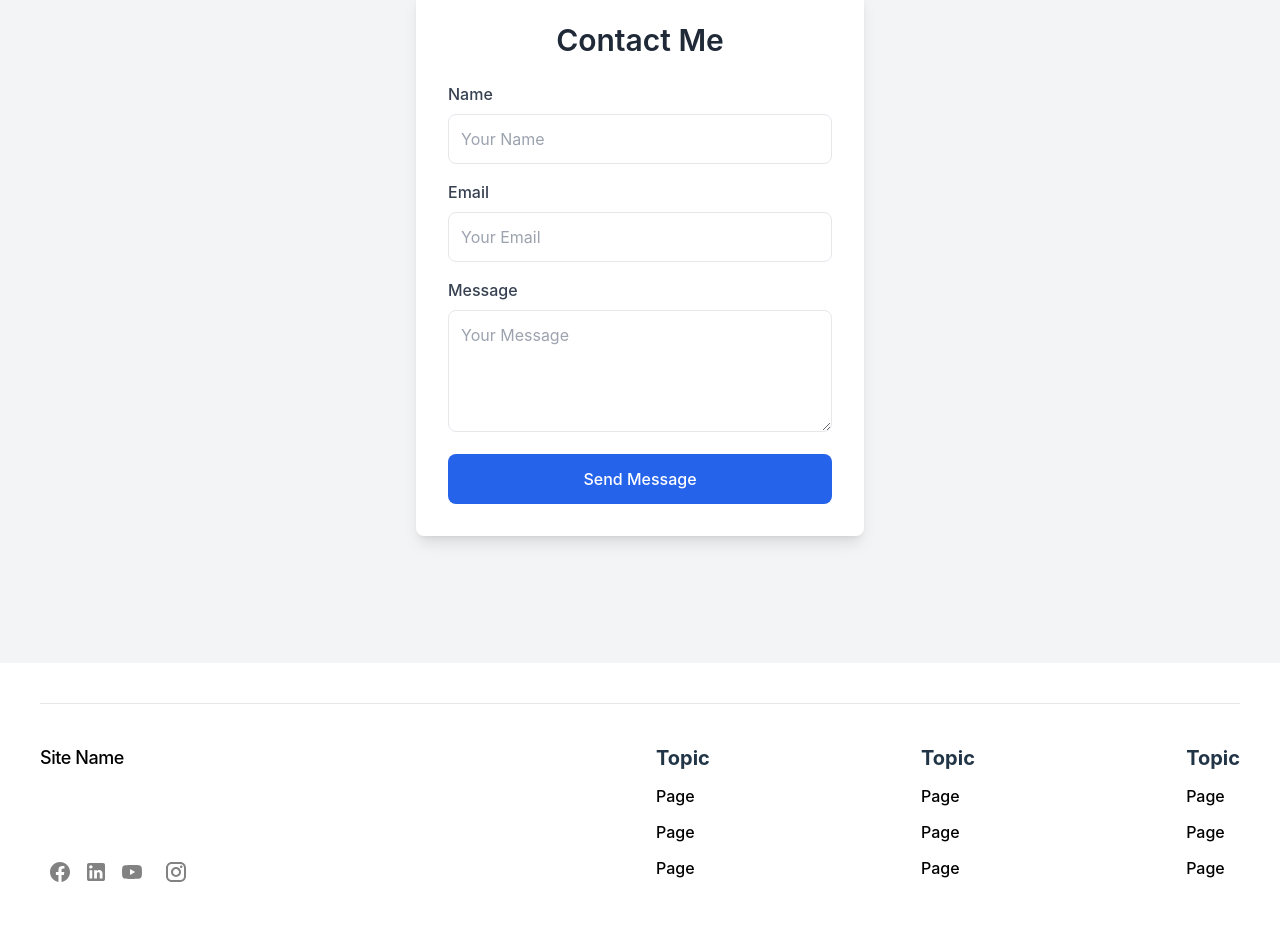
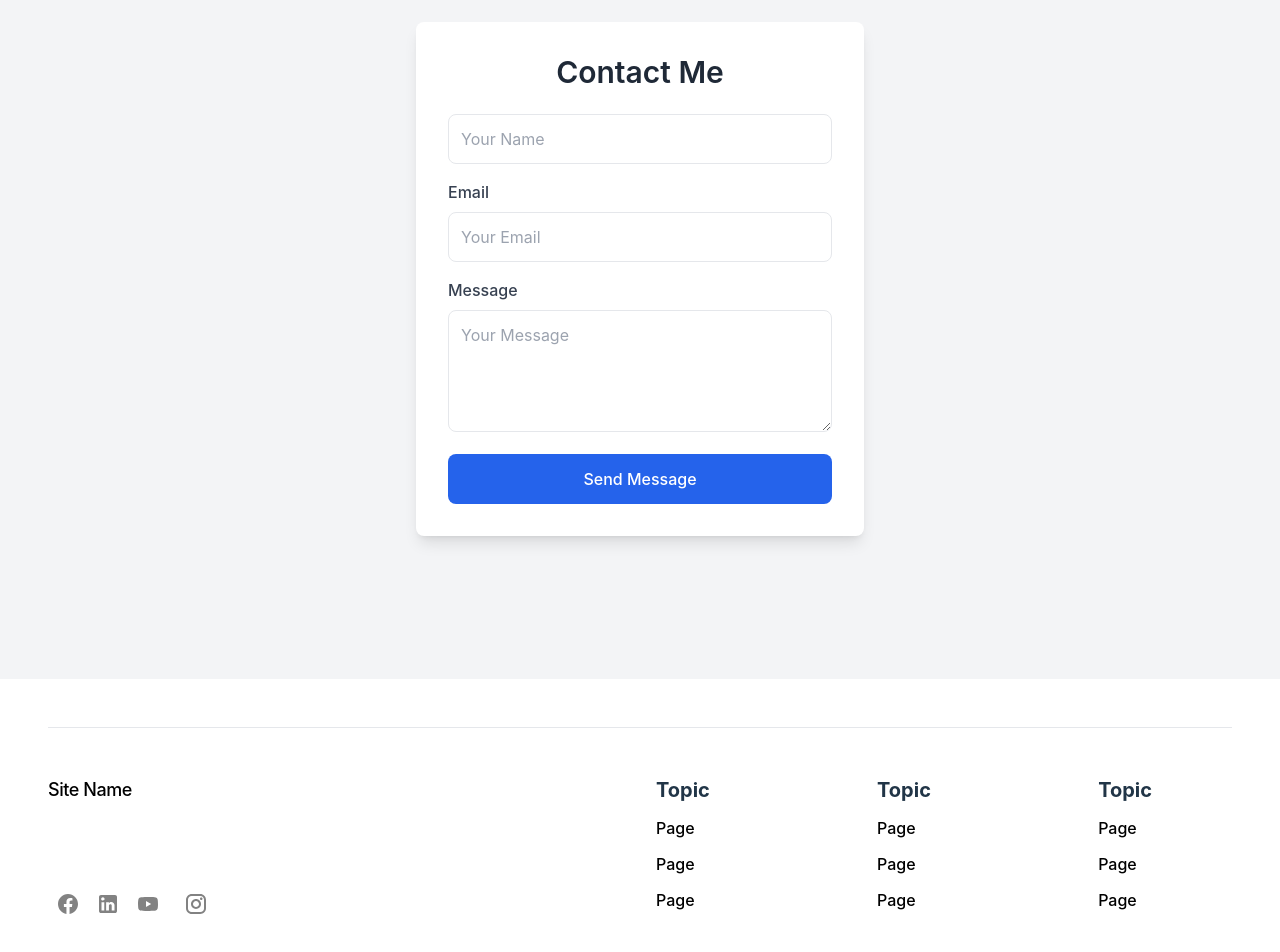
Before and after one commit to TriantafyllosZegos/reskill-app, a React (Vite) app in the folder reskill-frontend-app/: page /contact in a window 1280 px wide. Shown: the part 262-1214 px from the top of the page. Built offline with nearby package versions, Linux system fonts and the light colour scheme.

Commit message:
Add files via upload

```diff
--- a/reskill-frontend-app/src/components/FooterC.jsx
+++ b/reskill-frontend-app/src/components/FooterC.jsx
@@ -3,9 +3,9 @@ import React from "react";
 function FooterC() {
   return (
     <>
-      <div className="p-10 ">
+      <div className="p-12 ">
         <hr />
-        <div className="py-10 grid grid-cols-2 gap-8">
+        <div className="pt-12 grid grid-cols-2 gap-8">
           <div className="col-span-1">
             <LeftSide />
           </div>
@@ -27,7 +27,10 @@ const LeftSide = () => (
         </a>
       </h1>
     </div>
-    <div className="flex flex-row  gap-1 items-center">
+    <div
+      className="flex flex-row  gap-2  items-center
+    "
+    >
       <a
         className="hover:scale-125 delay-75 font-bold cursor-pointer"
         href="https://www.facebook.com/zuck/"
@@ -101,8 +104,8 @@ const LeftSide = () => (
 );
 
 const RightSide = () => (
-  <div className="flex flex-row  items-start justify-between ">
-    <div className="flex flex-col  gap-3">
+  <div className="flex flex-row items-start  justify-between ">
+    <div className="flex flex-col items-start gap-3 md:pr-16 lg:pr-20">
       <span className="text-xl font-bold">Topic</span>
       <a className="hover:font-bold cursor-pointer text-black" href="/">
         <span>Page</span>
@@ -114,7 +117,7 @@ const RightSide = () => (
         <span>Page</span>
       </a>
     </div>
-    <div className="flex flex-col gap-3">
+    <div className="flex flex-col items-start gap-3 md:pr-16 lg:pr-20">
       <span className="text-xl font-bold">Topic</span>
       <a className="hover:font-bold cursor-pointer text-black" href="/">
         <span>Page</span>
@@ -126,7 +129,7 @@ const RightSide = () => (
         <span>Page</span>
       </a>
     </div>
-    <div className="flex flex-col gap-3 ">
+    <div className="flex flex-col items-start gap-3 md:pr-16 lg:pr-20">
       <span className="text-xl font-bold">Topic</span>
       <a className="hover:font-bold cursor-pointer text-black" href="/">
         <span>Page</span>
--- a/reskill-frontend-app/src/components/HeaderC.jsx
+++ b/reskill-frontend-app/src/components/HeaderC.jsx
@@ -3,7 +3,7 @@ import React from "react";
 function HeaderC() {
   return (
     <>
-      <div className="py-5 px-10 md:p-10 lg:p-10  grid grid-cols-1 md:grid-cols-2 lg:grid-cols-5 lg:gap-10 ">
+      <div className="py-5 px-12 md:p-12 lg:p-12  grid grid-cols-1 md:grid-cols-2 lg:grid-cols-5 lg:gap-10 ">
         <div className=" md:col-span-1  lg:col-span-3">
           <LeftSide />
         </div>
--- a/reskill-frontend-app/src/components/IntroPost.jsx
+++ b/reskill-frontend-app/src/components/IntroPost.jsx
@@ -7,7 +7,7 @@ function IntroPost() {
   return (
     <>
       <div className="introPost">
-        <div className="flex flex-col gap-10  p-10">
+        <div className="flex flex-col gap-10  p-12">
           <div>
             <h1 className="font-bold text-black">Posts List</h1>
             <br />
--- a/reskill-frontend-app/src/components/Loader.jsx
+++ b/reskill-frontend-app/src/components/Loader.jsx
@@ -1,8 +1,8 @@
 export default function App() {
   return (
     <>
-      <div className="p-10 items-center">
-        <h1 className="text-lg font-bold">Loadind...</h1>
+      <div className="p-12 items-center">
+        <h1 className="text-xl font-bold">Loadind...</h1>
       </div>
     </>
   );
--- a/reskill-frontend-app/src/components/Posts.jsx
+++ b/reskill-frontend-app/src/components/Posts.jsx
@@ -9,27 +9,30 @@ const capitalizeFirstLetter = (str) => {
 function Posts({ posts }) {
   return (
     <>
-      <div className="flex flex-col gap-10 p-10">
+      <div className="flex flex-col gap-8 p-12">
         <h1 className="text-black text-4xl font-bold">
           Related articles or posts
         </h1>
         <div className="grid grid-cols-2 md:grid-cols-3 lg:grid-cols-3 gap-8">
           {posts.map((item) => (
-            <div key={item.id}>
+            <div key={item.id} className="flex flex-col ">
               <Link
-                className="flex flex-col gap-1 hover:scale-105 transition-transform"
+                className="flex flex-col  hover:scale-105 transition-transform "
                 to={`/singlepost/${item.id}`}
               >
                 <img
-                  className=" aspect-square rounded-lg "
+                  className=" aspect-square rounded-lg  "
                   src={item.thumbnail}
                 />
-
-                <h3 className="text-black text-lg">
+              </Link>
+              <div className="flex flex-col justify-between flex-grow pt-6 h-full">
+                <h3 className="text-black font-semibold text-lg">
                   {capitalizeFirstLetter(item.title)}
                 </h3>
-                <h4 className="font-normal text-base text-[#828282]">Daffy</h4>
-              </Link>
+                <h4 className="font-normal text-base text-[#828282]">
+                  Autor No.{item.userId}
+                </h4>
+              </div>
             </div>
           ))}
         </div>
--- a/reskill-frontend-app/src/pages/ContactPage.jsx
+++ b/reskill-frontend-app/src/pages/ContactPage.jsx
@@ -10,12 +10,6 @@ function ContactPage() {
           </h1>
           <form action="#" method="POST">
             <div className="mb-4">
-              <label
-                htmlFor="name"
-                className="block text-gray-700 font-medium mb-2"
-              >
-                Name
-              </label>
               <input
                 type="text"
                 id="name"
--- a/reskill-frontend-app/src/pages/SinglePost.jsx
+++ b/reskill-frontend-app/src/pages/SinglePost.jsx
@@ -9,7 +9,7 @@ function SinglePost() {
     <>
       <div
         key={data.id}
-        className="grid grid-cols-1 md:grid-cols-2 lg:grid-cols-2 p-10 "
+        className="grid grid-cols-1 md:grid-cols-2 lg:grid-cols-2 p-12 "
       >
         <div className="flex flex-col col-span-1 text-justify gap-4">
           <h1 className="font-bold text-black  text-left">{data.title}</h1>{" "}
```
